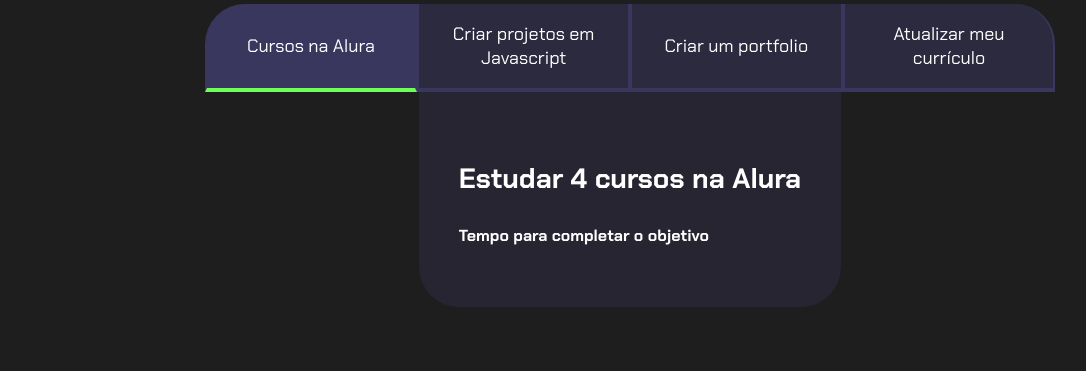
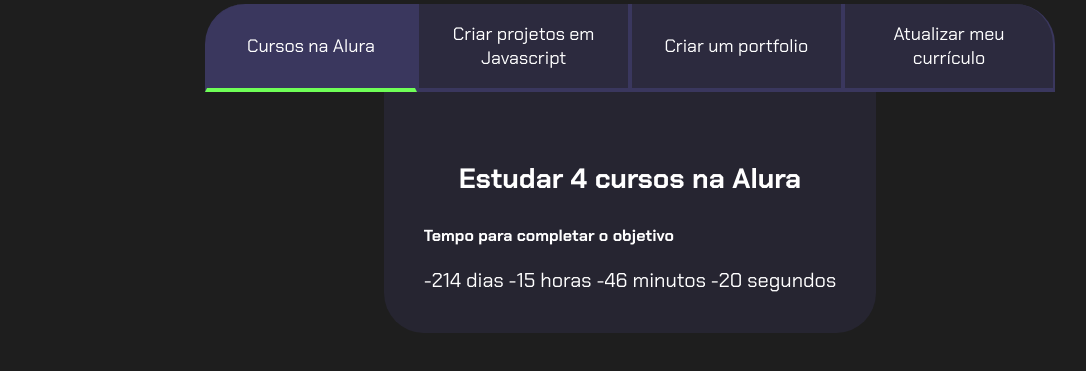
Before and after one commit to carlavferrreira/certopv, a plain HTML site: page index.html in a window 1280 px wide. Shown: the part 99-470 px from the top of the page, without its empty margins (10-1096 px from the left). Drawn offline with Linux system fonts and the light colour scheme.

Commit message:
Add files via upload

```diff
--- a/index.html
+++ b/index.html
@@ -24,6 +24,7 @@
                     Estudar 4 cursos na Alura
                 </h3>
                 <h4 class="aba-conteudo-titulo-secundário"> Tempo para completar o objetivo </h4>
+                <div class="contador"></div>
             </div>
             <div class="aba-conteudo">
                 <h3 class="aba-conteudo-titulo-principal">
--- a/main.js
+++ b/main.js
@@ -9,5 +9,23 @@
 botoes[i].classList.add("ativo");
 textos[i].classList.add("ativo");
     }
-    console.log();
 }
+const contadores = document.querySelectorAll(".contador");
+const tempoObjetivo1 = new Date("2024-10-05T00:00:00");
+
+contadores[0].textContent = calculaTempo(tempoObjetivo1);
+
+function calculaTempo(tempoObjetivo) {
+    let tempoAtual = new Date();
+    let tempoFinal = tempoObjetivo - tempoAtual;
+    let segundos = Math.floor(tempoFinal / 1000);
+    let minutos = Math.floor(segundos / 60);
+    let horas = Math.floor(minutos / 60);
+    let dias = Math.floor(horas / 24);
+    segundos %= 60;
+    minutos %= 60;
+    horas %= 24;
+
+    return dias + " dias " + horas + " horas " + minutos + " minutos " + segundos + " segundos";
+
+}
--- a/style.css
+++ b/style.css
@@ -101,3 +101,8 @@
     color: var(--verde);
     text-transform: uppercase;
 }
+
+.contador{
+    font-size: 20px;
+    text-align: center;
+}
```
